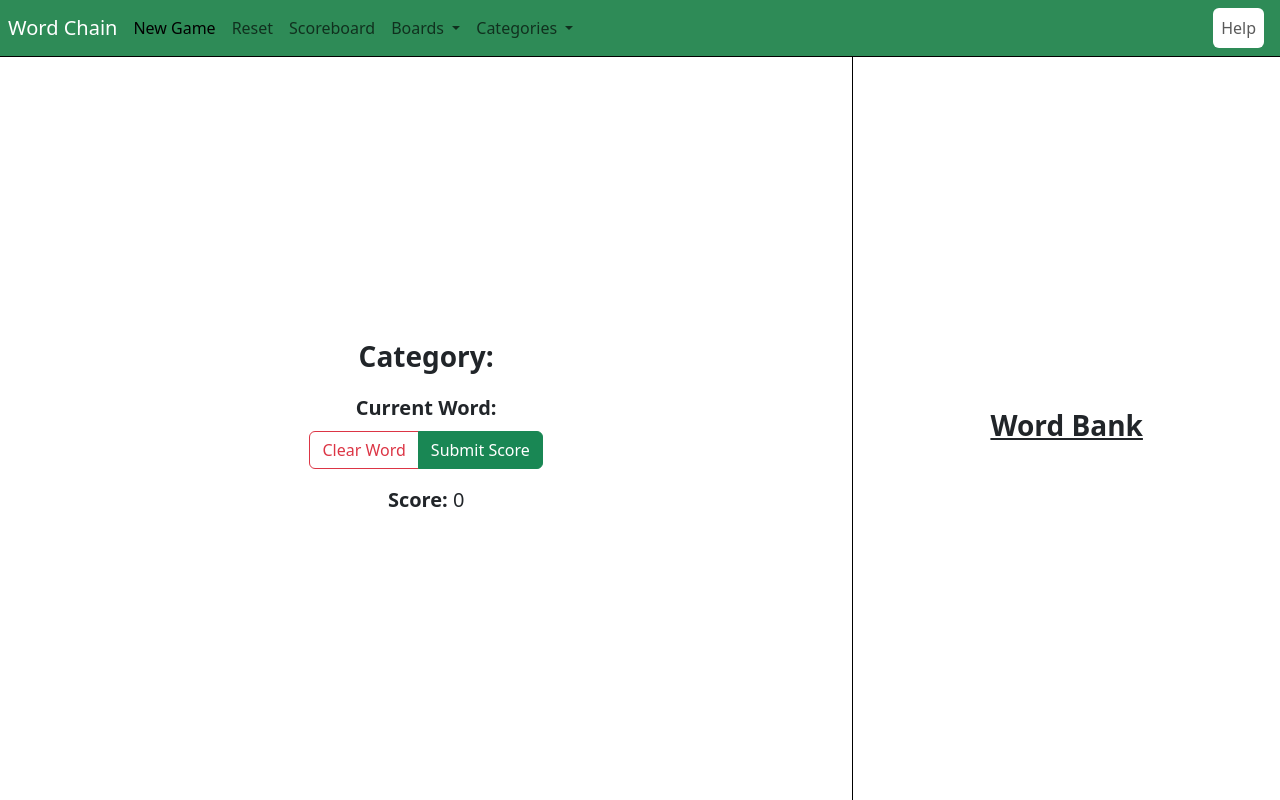
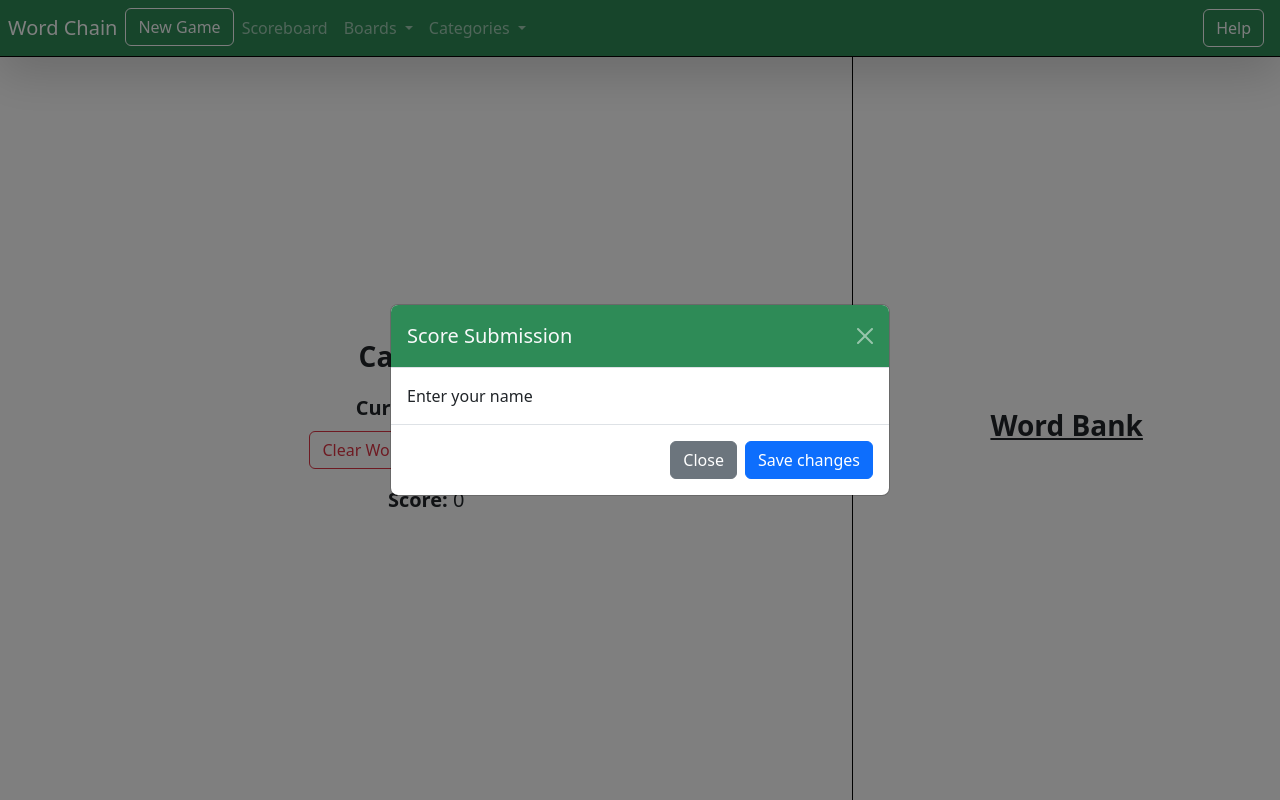
Before and after one commit to Samurai-Kyo/cs326-final-project, a website with bundled scripts: page client/index.html in a window 1280 px wide. Both pictures are taken after a click on the button "Submit Score". Built offline with nearby package versions, Linux system fonts and the light colour scheme; files whose address does not match are found by name.

Commit message:
Added modal for submitting score

```diff
--- /dev/null
+++ b/backend/services/setupDB.js
@@ -0,0 +1,6 @@
+import DB from "./DBService.js";
+
+const db = new DB();
+await db.connect();
+await db.setup();
+await db.disconnect();
--- a/client/index.html
+++ b/client/index.html
@@ -27,7 +27,7 @@
   <body>
     <div class="container-fluid d-flex flex-column h-100 p-0">
       <!-- Nav Bar -->
-      <nav class="navbar navbar-expand-sm bg-seagreen px-2">
+      <nav class="navbar navbar-expand-sm bg-seagreen px-2 shadow-lg" data-bs-theme="dark">
         <button
           class="navbar-toggler border-white"
           type="button"
@@ -46,12 +46,9 @@
           <ul class="navbar-nav me-auto mb-0 justify-content-evenly">
             <!-- FIXME: item splits when screen gets smaller -->
             <li class="nav-item">
-              <a class="nav-link active" aria-current="page" href="#">
+              <button class="btn btn-outline-light" type="button">
                 New Game
-              </a>
-            </li>
-            <li class="nav-item">
-              <a class="nav-link" href="#">Reset</a>
+              </button>
             </li>
             <li class="nav-item">
               <a class="nav-link" href="#">Scoreboard</a>
@@ -95,22 +92,11 @@
           </ul>
           <ul class="navbar-nav ms-auto mb-0 justify-content-end">
             <li class="nav-item">
-              <a class="nav-link text-center bg-white rounded-2" href="#"
-                >Help</a
-              >
+              <button class="btn btn-outline-light" type="button">
+                Help
+              </button>
             </li>
           </ul>
-          <!-- <form class="d-flex" role="search">
-              <input
-                class="form-control me-2"
-                type="search"
-                placeholder="Search"
-                aria-label="Search"
-              />
-              <button class="btn btn-outline-success" type="submit">
-                Search
-              </button>
-            </form> -->
         </div>
       </nav>
       <!-- Main Content -->
@@ -146,6 +132,7 @@
                 class="btn btn-success bg-body-sucess"
                 type="button"
                 id="submit-score"
+                data-bs-toggle="modal" data-bs-target="#submitScoreModal"
               >
                 Submit Score
               </button>
@@ -192,3 +179,21 @@
     <script type="module" src="./main.js"></script>
   </body>
 </html>
+
+<div class="modal fade" id="submitScoreModal" tabindex="-1" aria-labelledby="submitScoreModalLabel" aria-hidden="true">
+  <div class="modal-dialog modal-dialog-centered">
+    <div class="modal-content">
+      <div class="modal-header bg-seagreen" data-bs-theme="dark">
+        <h1 class="modal-title fs-5 text-light" id="submitScoreModalLabel">Score Submission</h1>
+        <button type="button" class="btn-close" data-bs-dismiss="modal" aria-label="Close"></button>
+      </div>
+      <div class="modal-body">
+        Enter your name
+      </div>
+      <div class="modal-footer" data-bs-theme="dark">
+        <button type="button" class="btn btn-secondary" data-bs-dismiss="modal">Close</button>
+        <button type="button" class="btn btn-primary">Save changes</button>
+      </div>
+    </div>
+  </div>
+</div>
--- a/client/style.css
+++ b/client/style.css
@@ -90,11 +90,6 @@ html {
   }
 }
 
-/* #timer {
-  width: 75%;
-  border: 1px solid black;
-} */
-
 #right-content {
   border-top: 1px solid black;
 }
```
Also changed, not shown: backend/services/DBService.js (+18 -11 lines).
